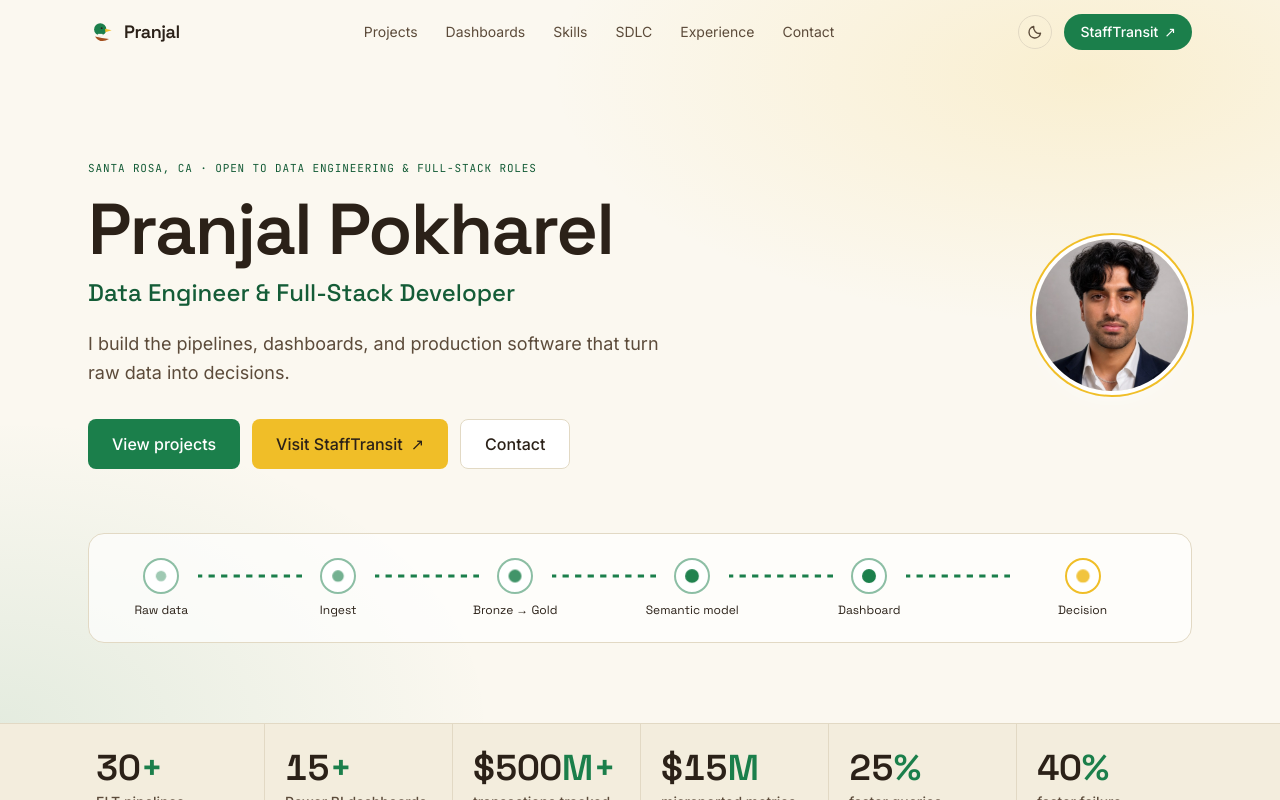
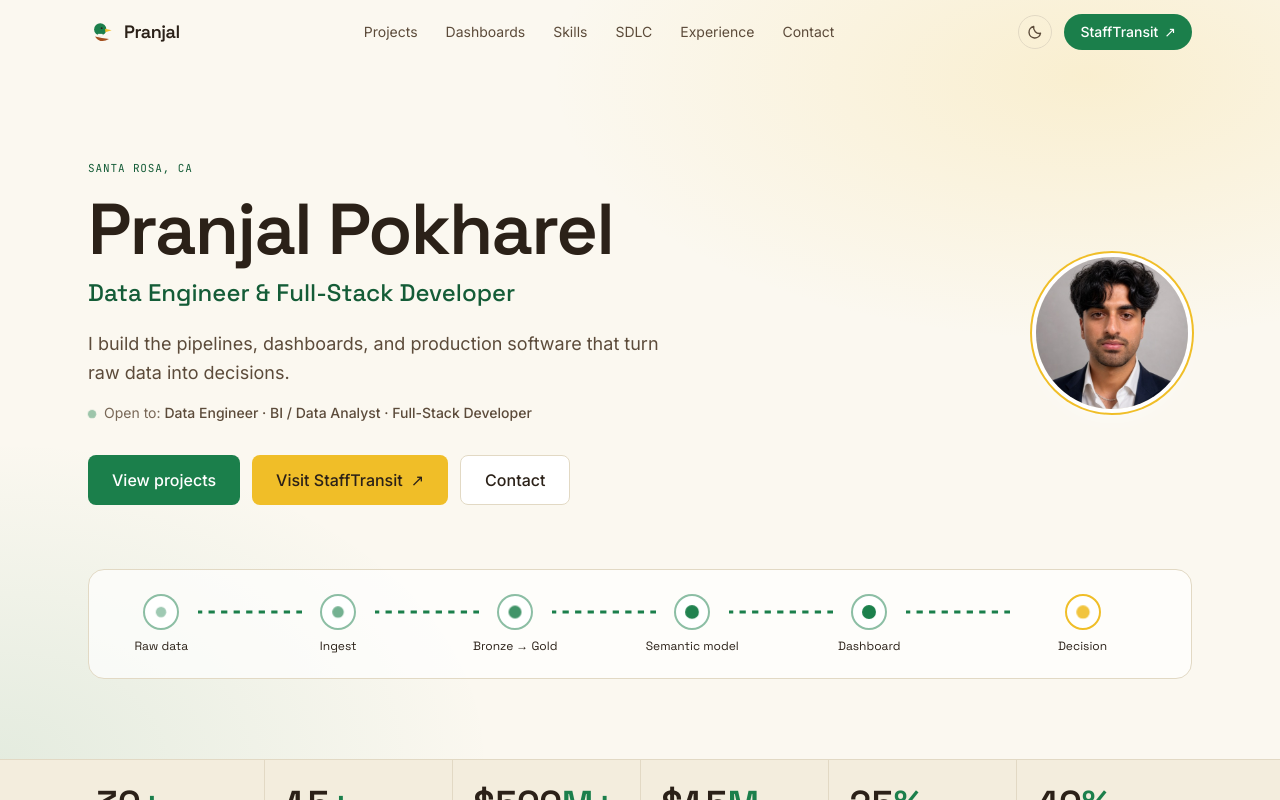
Before and after one commit to pranjalpok/pranjal_portfolio, a React (Vite) app: page / in a window 1280 px wide. Shown: the top 800 px of the page. Built offline with nearby package versions, Linux system fonts and the light colour scheme.

Commit message:
Add target roles line to hero and contact
Co-Authored-By: Claude Sonnet 5 <noreply@anthropic.com>

```diff
--- a/src/components/AboutContact.jsx
+++ b/src/components/AboutContact.jsx
@@ -25,7 +25,7 @@ export default function AboutContact() {
         <div>
           <p className="eyebrow">Contact</p>
           <h2 className="font-display text-3xl font-semibold text-ink mt-2">Let's talk</h2>
-          <p className="mt-5 text-ink-soft">Data engineering, full-stack, or BI roles. Or a chat about StaffTransit.</p>
+          <p className="mt-5 text-ink-soft">Data, BI, or full-stack roles, or a chat about StaffTransit.</p>
           <div className="mt-6 flex flex-wrap gap-3">
             <a href={`mailto:${profile.email}`} className="bg-mallard text-white font-medium px-6 py-3 rounded-lg hover:bg-mallard-deep transition-colors">Email</a>
             <a href={profile.linkedin} target="_blank" rel="noreferrer" className="border border-panel-border bg-panel text-ink font-medium px-6 py-3 rounded-lg hover:border-mallard transition-colors">LinkedIn</a>
--- a/src/components/Hero.jsx
+++ b/src/components/Hero.jsx
@@ -44,10 +44,14 @@ export default function Hero() {
       <div className="max-w-6xl mx-auto px-6">
         <div className="flex items-center justify-between gap-8 animate-rise">
           <div className="max-w-2xl">
-            <p className="eyebrow">{profile.location} · Open to data engineering &amp; full-stack roles</p>
+            <p className="eyebrow">{profile.location}</p>
             <h1 className="font-display text-5xl sm:text-6xl lg:text-7xl font-semibold tracking-tight text-ink mt-4">{profile.name}</h1>
             <p className="font-display text-xl sm:text-2xl text-mallard-deep font-medium mt-3">{profile.headline}</p>
             <p className="mt-5 text-lg text-ink-soft leading-relaxed max-w-xl">{profile.valueProp}</p>
+            <p className="mt-4 text-sm text-ink-dim">
+              <span className="inline-block w-2 h-2 rounded-full bg-mallard mr-2 animate-pulsedot" />
+              Open to: <span className="text-ink-soft font-medium">{profile.roles}</span>
+            </p>
 
             <div className="mt-8 flex flex-wrap gap-3">
               <a href="#projects" className="inline-flex items-center gap-2 bg-mallard text-white font-medium px-6 py-3 rounded-lg hover:bg-mallard-deep transition-colors">
--- a/src/data/resumeData.js
+++ b/src/data/resumeData.js
@@ -9,6 +9,8 @@ export const profile = {
   name: "Pranjal Pokharel",
   location: "Santa Rosa, CA",
   headline: "Data Engineer & Full-Stack Developer",
+  // Roles I'm targeting, shown in the hero and contact section
+  roles: "Data Engineer · BI / Data Analyst · Full-Stack Developer",
   valueProp:
     "I build the pipelines, dashboards, and production software that turn raw data into decisions.",
   email: "pokharelpranjal10@gmail.com",
```
